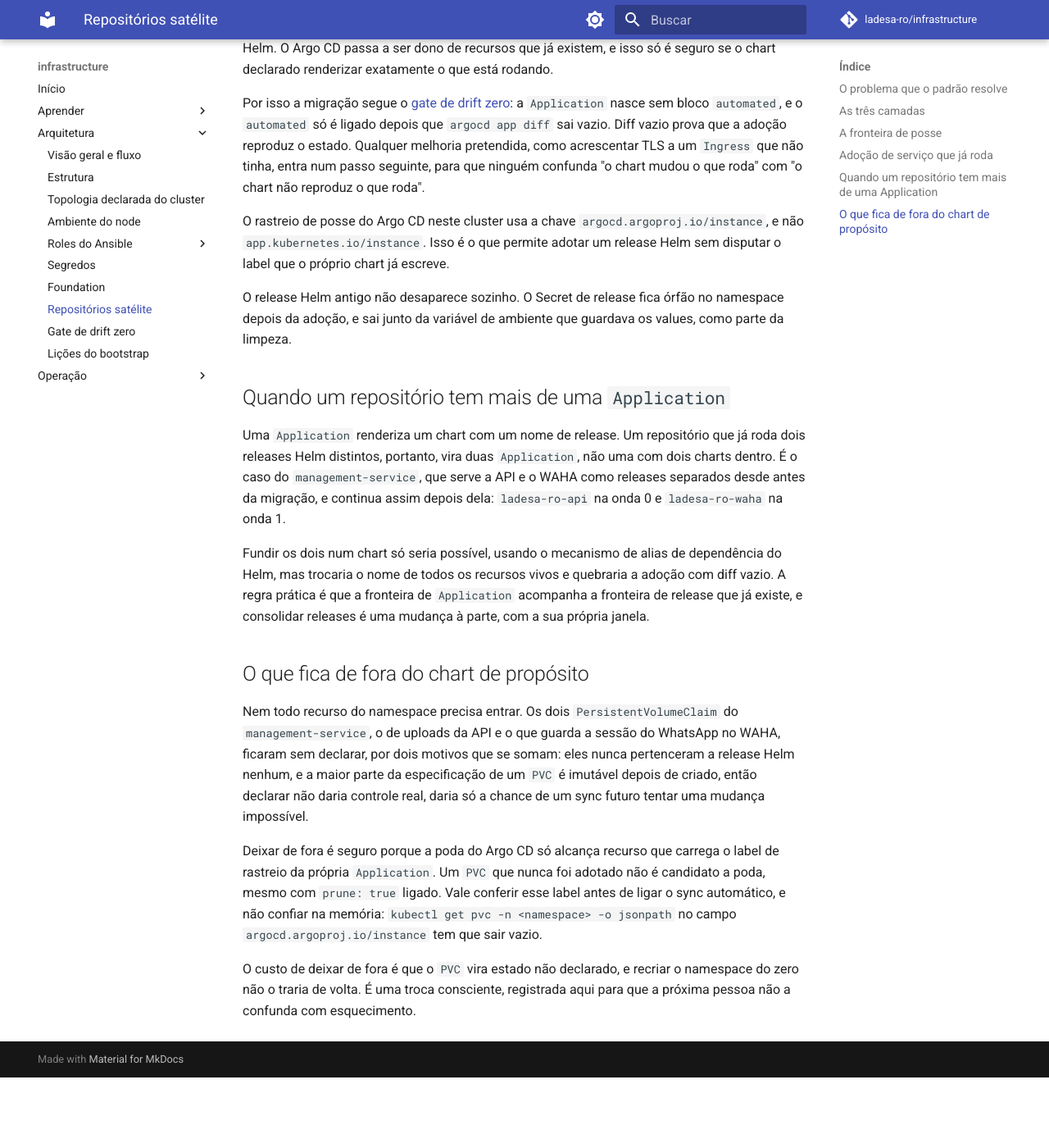
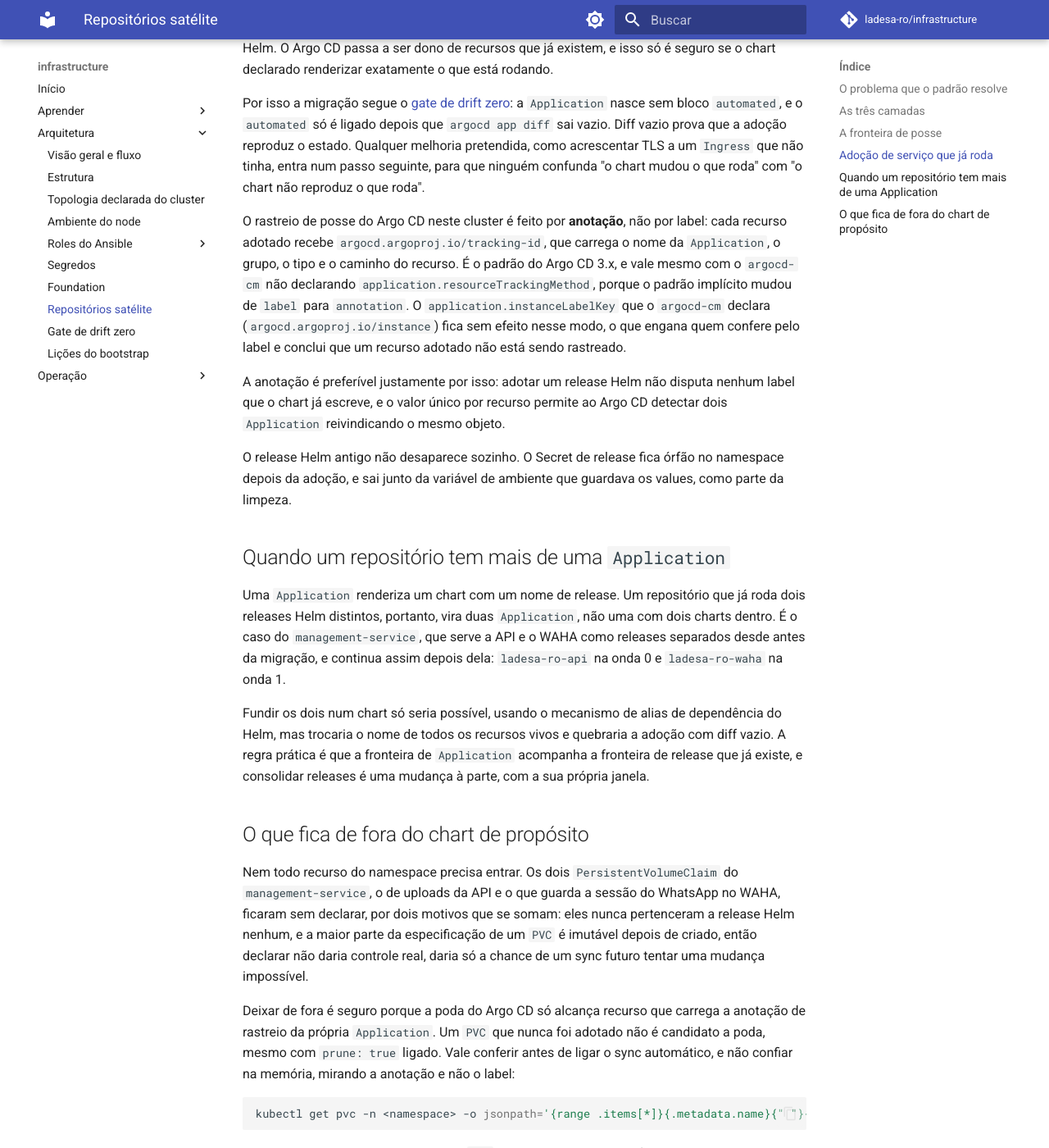
Before and after one commit to ladesa-ro/infrastructure, an MkDocs documentation site: the page built from docs/arquitetura/satelites.md, in a window 1280 px wide and 1400 px high, scrolled down 3132 px. Shown: the whole window at 82% size. Built offline with MkDocs 1.6.1 and Material for MkDocs 9.7.7, drawn with Linux system fonts in a browser that asks for light colours; comment, search, counter and statistics services are not loaded; before the commit the page ends 4446 px from its top, so only the background shows below that; some of the changed text lies outside the part shown.

Commit message:
docs: correct argo cd tracking marker and record undeclared resources

````diff
--- a/docs/arquitetura/satelites.md
+++ b/docs/arquitetura/satelites.md
@@ -54,7 +54,9 @@ Um serviço migrado não é implantado do zero, ele já está no ar, normalmente
 
 Por isso a migração segue o [gate de drift zero](gate-de-drift-zero.md): a `Application` nasce sem bloco `automated`, e o `automated` só é ligado depois que `argocd app diff` sai vazio. Diff vazio prova que a adoção reproduz o estado. Qualquer melhoria pretendida, como acrescentar TLS a um `Ingress` que não tinha, entra num passo seguinte, para que ninguém confunda "o chart mudou o que roda" com "o chart não reproduz o que roda".
 
-O rastreio de posse do Argo CD neste cluster usa a chave `argocd.argoproj.io/instance`, e não `app.kubernetes.io/instance`. Isso é o que permite adotar um release Helm sem disputar o label que o próprio chart já escreve.
+O rastreio de posse do Argo CD neste cluster é feito por **anotação**, não por label: cada recurso adotado recebe `argocd.argoproj.io/tracking-id`, que carrega o nome da `Application`, o grupo, o tipo e o caminho do recurso. É o padrão do Argo CD 3.x, e vale mesmo com o `argocd-cm` não declarando `application.resourceTrackingMethod`, porque o padrão implícito mudou de `label` para `annotation`. O `application.instanceLabelKey` que o `argocd-cm` declara (`argocd.argoproj.io/instance`) fica sem efeito nesse modo, o que engana quem confere pelo label e conclui que um recurso adotado não está sendo rastreado.
+
+A anotação é preferível justamente por isso: adotar um release Helm não disputa nenhum label que o chart já escreve, e o valor único por recurso permite ao Argo CD detectar dois `Application` reivindicando o mesmo objeto.
 
 O release Helm antigo não desaparece sozinho. O Secret de release fica órfão no namespace depois da adoção, e sai junto da variável de ambiente que guardava os values, como parte da limpeza.
 
@@ -68,6 +70,12 @@ Fundir os dois num chart só seria possível, usando o mecanismo de alias de dep
 
 Nem todo recurso do namespace precisa entrar. Os dois `PersistentVolumeClaim` do `management-service`, o de uploads da API e o que guarda a sessão do WhatsApp no WAHA, ficaram sem declarar, por dois motivos que se somam: eles nunca pertenceram a release Helm nenhum, e a maior parte da especificação de um `PVC` é imutável depois de criado, então declarar não daria controle real, daria só a chance de um sync futuro tentar uma mudança impossível.
 
-Deixar de fora é seguro porque a poda do Argo CD só alcança recurso que carrega o label de rastreio da própria `Application`. Um `PVC` que nunca foi adotado não é candidato a poda, mesmo com `prune: true` ligado. Vale conferir esse label antes de ligar o sync automático, e não confiar na memória: `kubectl get pvc -n <namespace> -o jsonpath` no campo `argocd.argoproj.io/instance` tem que sair vazio.
+Deixar de fora é seguro porque a poda do Argo CD só alcança recurso que carrega a anotação de rastreio da própria `Application`. Um `PVC` que nunca foi adotado não é candidato a poda, mesmo com `prune: true` ligado. Vale conferir antes de ligar o sync automático, e não confiar na memória, mirando a anotação e não o label:
+
+```bash
+kubectl get pvc -n <namespace> -o jsonpath='{range .items[*]}{.metadata.name}{" "}{.metadata.annotations.argocd\.argoproj\.io/tracking-id}{"\n"}{end}'
+```
+
+O campo tem que sair vazio para todo `PVC` que se pretende manter fora.
 
 O custo de deixar de fora é que o `PVC` vira estado não declarado, e recriar o namespace do zero não o traria de volta. É uma troca consciente, registrada aqui para que a próxima pessoa não a confunda com esquecimento.
````
Also changed, not shown: docs/operacao/pendencias.md (+10 -0 lines).
